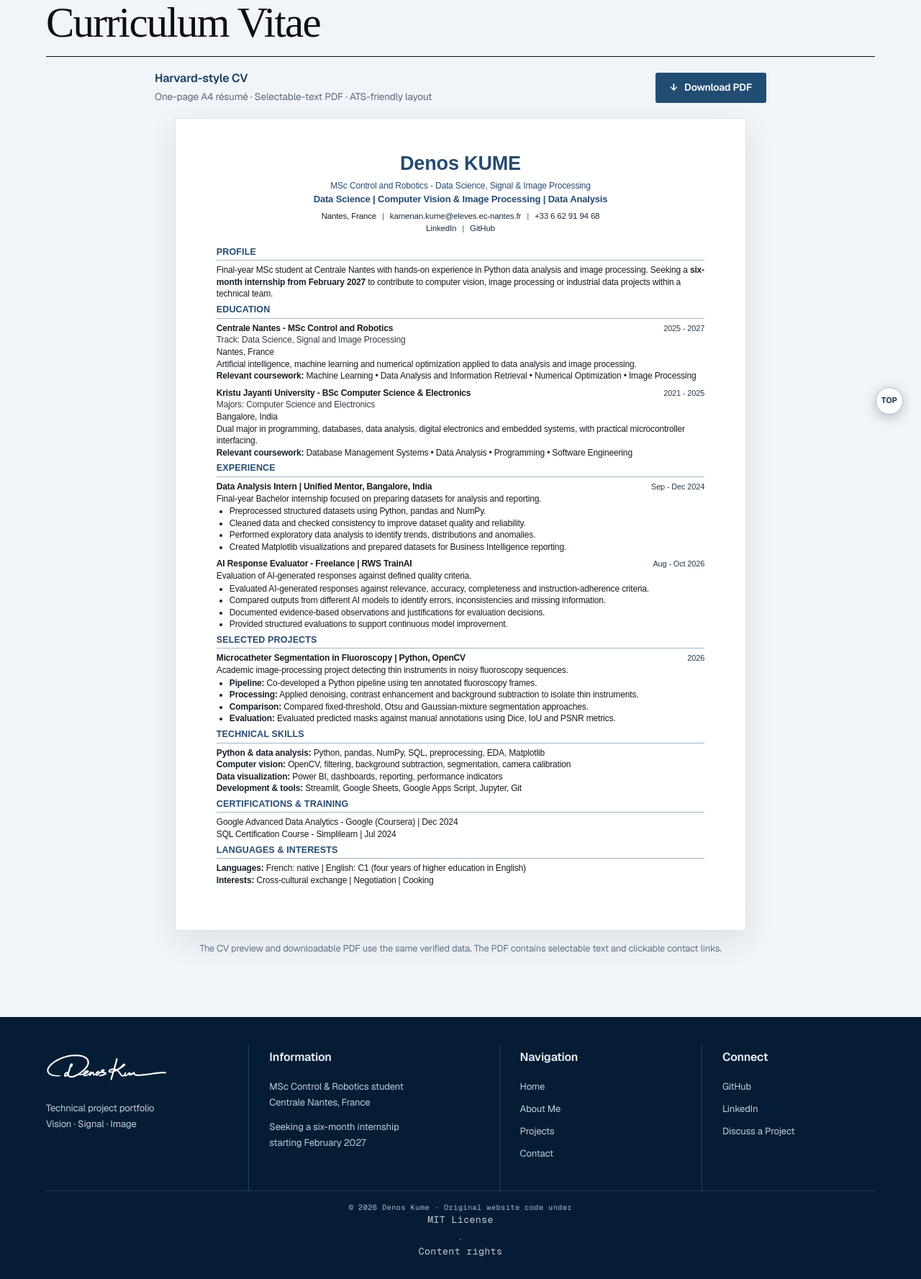
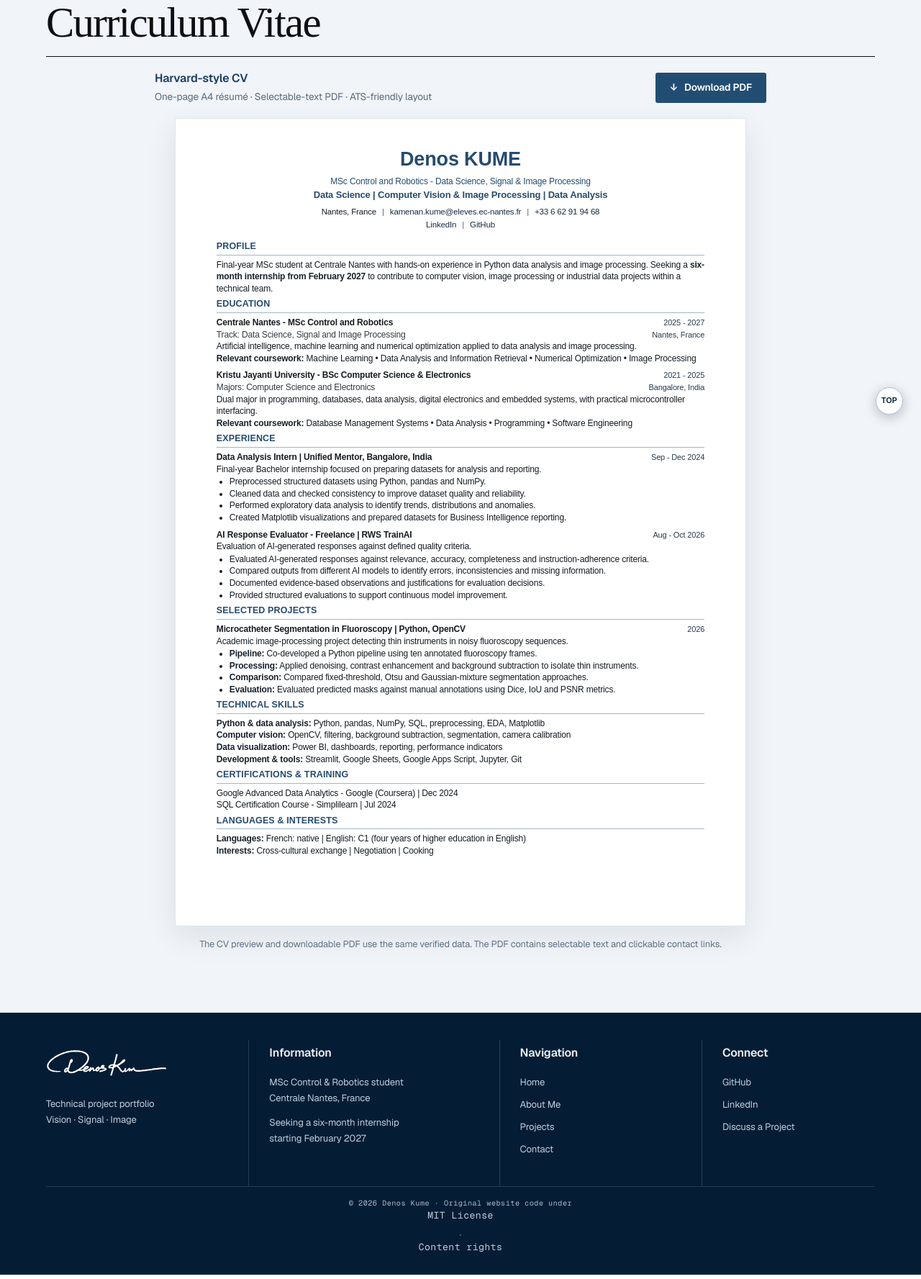
Before and after one commit to denoskume/portfolio, a PHP site: page / in a window 1280 px wide, after a click on "CV". Shown: the part 194-1971 px from the top of the page at 72% size. Run offline with PHP 8.4, Linux system fonts and the light colour scheme; some web fonts are replaced.

Commit message:
style(cv): align programme and location on separate left-right row like reference

```diff
--- a/harvard-cv.css
+++ b/harvard-cv.css
@@ -44,7 +44,7 @@
   width: min(210mm, 100%);
   max-width: 210mm;
   min-height: 297mm;
-  padding: 12mm 15mm 16mm;
+  padding: 10.5mm 15mm 16mm;
   margin: 0 auto;
   background: #fff;
   border: 1px solid #dce5ed;
@@ -63,7 +63,7 @@
 }
 #resume .resume-harvard .cv-header {
   text-align: center;
-  margin-bottom: 11px;
+  margin-bottom: 9px;
 }
 #resume .resume-harvard .cv-header h1 {
   margin: 0 0 7px;
@@ -140,7 +140,24 @@
   color: #263b4e;
   white-space: nowrap;
 }
-#resume .resume-harvard .cv-track { color: #333c45; }
+#resume .resume-harvard .cv-edu-meta {
+  display: flex;
+  justify-content: space-between;
+  align-items: baseline;
+  gap: 8px 18px;
+  min-width: 0;
+}
+#resume .resume-harvard .cv-track {
+  color: #333c45;
+  min-width: 0;
+}
+#resume .resume-harvard .cv-location {
+  color: #263b4e;
+  flex: 0 0 auto;
+  white-space: nowrap;
+  font: 400 11px/1.38 Arial, Helvetica, sans-serif;
+}
+
 #resume .resume-harvard .cv-bullets {
   list-style: disc outside;
   padding-left: 18px;
@@ -173,5 +190,7 @@
   #resume .resume-harvard .cv-header h1 { font-size: 24px; }
   #resume .resume-harvard .cv-entry-title { display: block; }
   #resume .resume-harvard .cv-dates { display: block; }
+  #resume .resume-harvard .cv-edu-meta { display: block; }
+  #resume .resume-harvard .cv-location { display: block; }
   #resume .resume-harvard .cv-contact a { overflow-wrap: anywhere; }
 }
```
